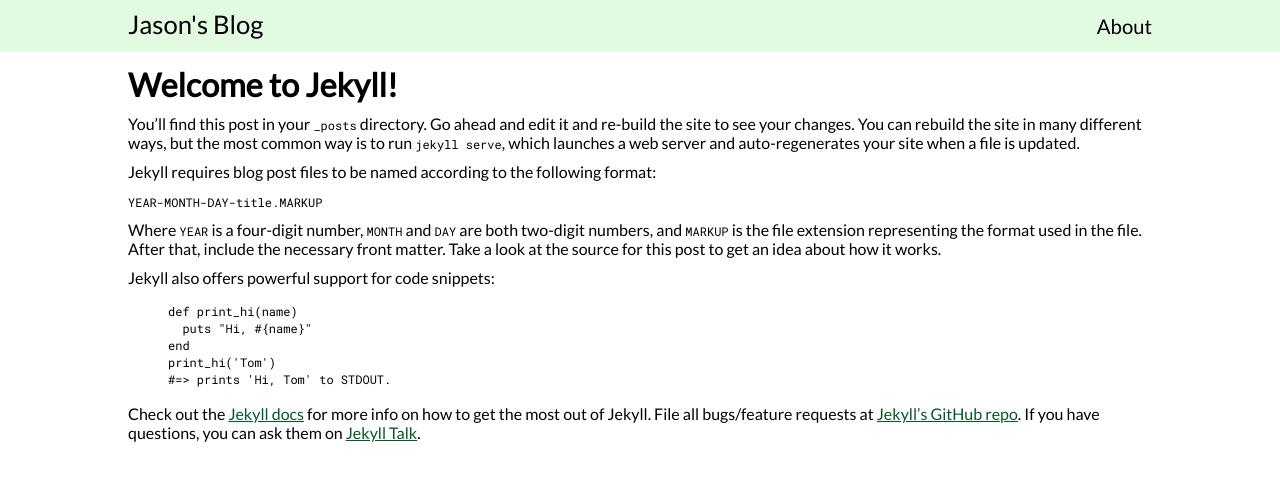
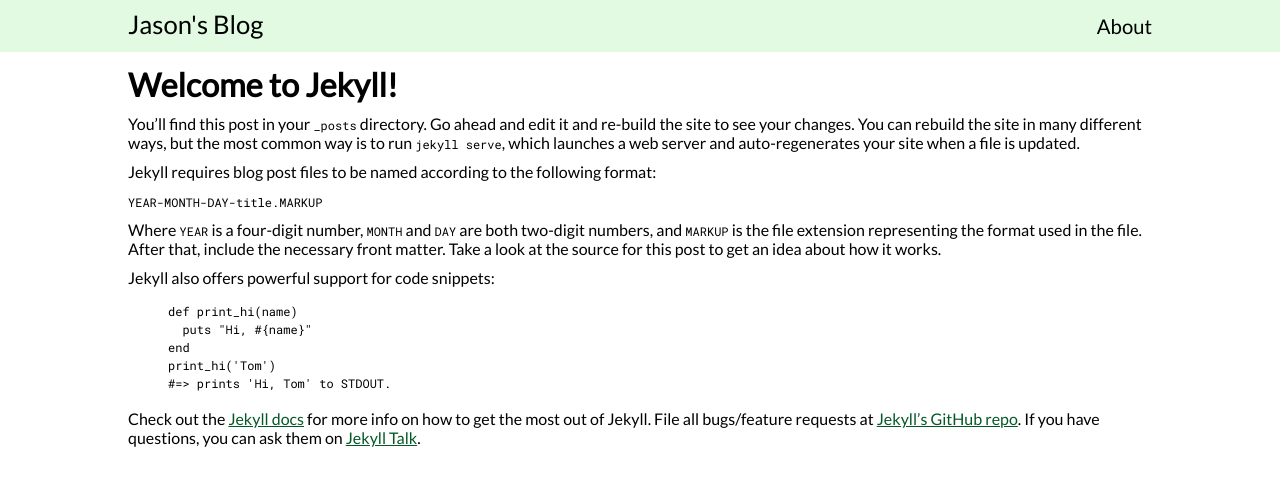
Before and after one commit to trampolinecall/blog, a Jekyll site: the page built from _posts/2024-04-25-welcome-to-jekyll.markdown, in a window 1280 px wide. Shown: the top 486 px of the page. Built offline with Jekyll 4.4.1, drawn with Linux system fonts in a browser that asks for light colours.

Commit message:
add content-body font style to body

```diff
--- a/assets/css/style.scss
+++ b/assets/css/style.scss
@@ -18,6 +18,7 @@
     margin: 0;
     background: $color-surface-0;
     color: $color-on-surface;
+    @include content-body;
 }
 
 .content {
```
